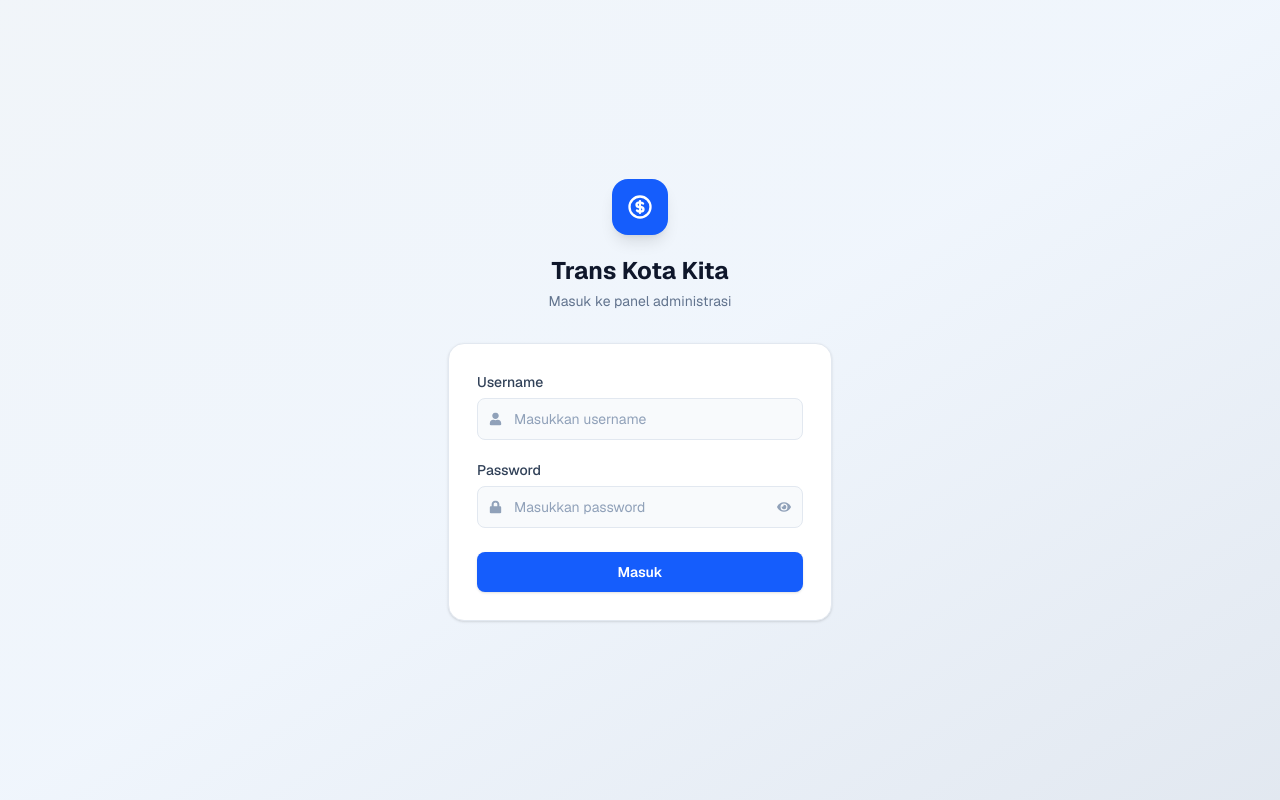
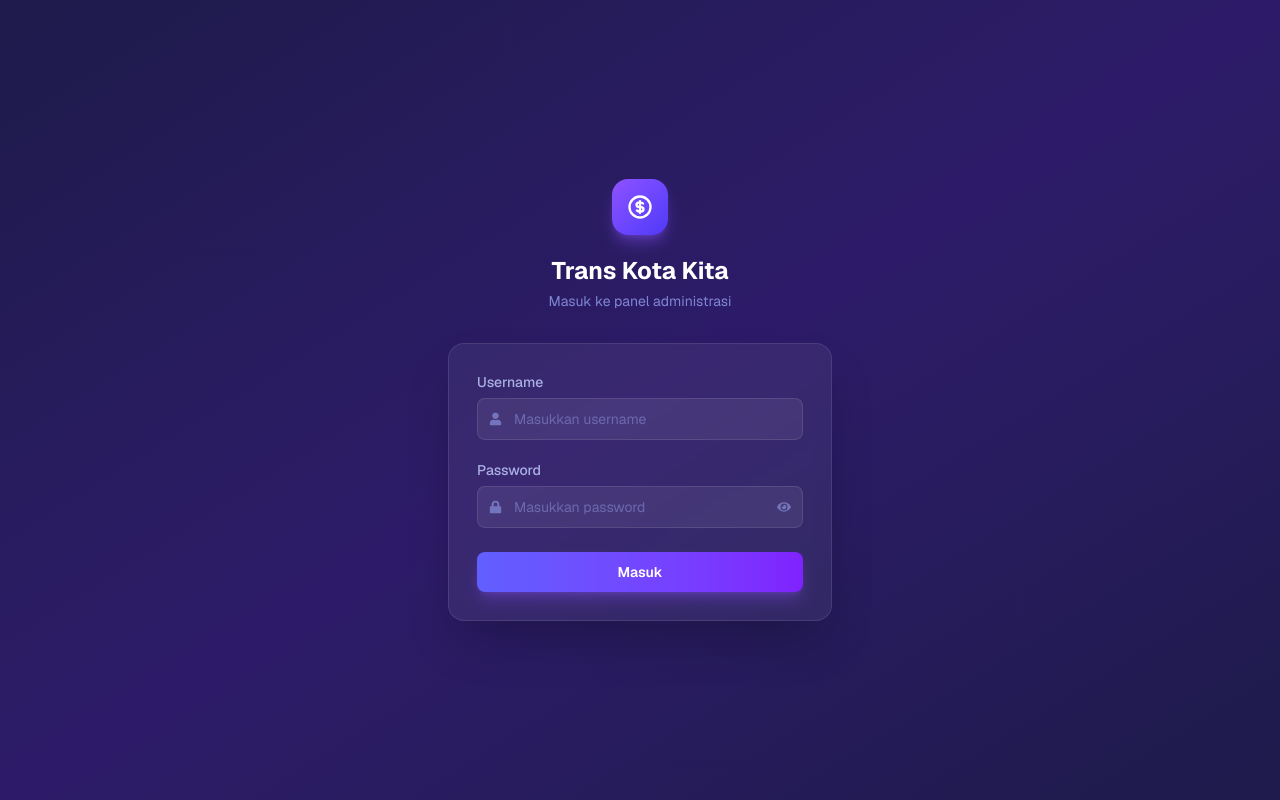
Before and after one commit to nzahrans/trans-money-v2, a Next.js app: page /auth in a window 1280 px wide. Built offline with nearby package versions, Linux system fonts and the light colour scheme.

Commit message:
feat: add dark mode styling to LoginForm and auth page

```diff
--- a/src/app/auth/page.tsx
+++ b/src/app/auth/page.tsx
@@ -2,7 +2,7 @@ import LoginForm from '../../components/LoginForm';
 
 export default function AuthPage() {
   return (
-    <div className="min-h-screen bg-gradient-to-br from-slate-100 via-blue-50/60 to-slate-200 dark:from-[#0a0f1a] dark:via-[#0d1b33] dark:to-[#0a0f1a] flex items-center justify-center p-4">
+    <div className="min-h-screen bg-gradient-to-br from-[#1e1b4b] via-[#2d1b69] to-[#1e1b4b] flex items-center justify-center p-4">
       <LoginForm />
     </div>
   );
--- a/src/components/LoginForm.tsx
+++ b/src/components/LoginForm.tsx
@@ -34,35 +34,35 @@ export default function LoginForm() {
     <div className="w-full max-w-sm">
       {/* Logo & Title */}
       <div className="text-center mb-8">
-        <div className="inline-flex items-center justify-center w-14 h-14 rounded-2xl bg-blue-600 shadow-lg mb-5">
+        <div className="inline-flex items-center justify-center w-14 h-14 rounded-2xl bg-gradient-to-br from-violet-500 to-indigo-600 shadow-lg shadow-violet-500/40 mb-5">
           <svg className="w-7 h-7 text-white" fill="none" stroke="currentColor" viewBox="0 0 24 24">
             <path strokeLinecap="round" strokeLinejoin="round" strokeWidth={2} d="M12 8c-1.657 0-3 .895-3 2s1.343 2 3 2 3 .895 3 2-1.343 2-3 2m0-8c1.11 0 2.08.402 2.599 1M12 8V7m0 1v8m0 0v1m0-1c-1.11 0-2.08-.402-2.599-1M21 12a9 9 0 11-18 0 9 9 0 0118 0z" />
           </svg>
         </div>
-        <h1 className="text-2xl font-bold text-slate-900 dark:text-white">Trans Kota Kita</h1>
-        <p className="text-sm text-slate-500 dark:text-slate-400 mt-1">Masuk ke panel administrasi</p>
+        <h1 className="text-2xl font-bold text-white">Trans Kota Kita</h1>
+        <p className="text-sm text-indigo-300/70 mt-1">Masuk ke panel administrasi</p>
       </div>
 
       {/* Card */}
-      <div className="bg-white dark:bg-[#161b27] rounded-2xl border border-slate-200 dark:border-slate-800 p-7 shadow-sm">
+      <div className="bg-white/[0.06] backdrop-blur-sm rounded-2xl border border-white/10 p-7 shadow-2xl">
         {error && (
-          <div className="mb-5 p-3 rounded-lg bg-red-50 dark:bg-red-500/10 border border-red-200 dark:border-red-500/20 text-sm text-red-600 dark:text-red-400 flex items-center gap-2">
-            <span className="w-1.5 h-1.5 rounded-full bg-red-500 flex-shrink-0" />
+          <div className="mb-5 p-3 rounded-lg bg-rose-500/10 border border-rose-500/20 text-sm text-rose-300 flex items-center gap-2">
+            <span className="w-1.5 h-1.5 rounded-full bg-rose-400 flex-shrink-0" />
             {error}
           </div>
         )}
         <form onSubmit={handleSubmit} className="flex flex-col gap-5">
           <div>
-            <label className="block text-sm font-medium text-slate-700 dark:text-slate-300 mb-1.5">
+            <label className="block text-sm font-medium text-indigo-200/80 mb-1.5">
               Username
             </label>
             <div className="relative">
-              <span className="absolute left-3 top-1/2 -translate-y-1/2 text-slate-400 pointer-events-none">
+              <span className="absolute left-3 top-1/2 -translate-y-1/2 text-indigo-300/50 pointer-events-none">
                 <FaUser size={13} />
               </span>
               <input
                 type="text"
-                className="w-full border border-slate-200 dark:border-slate-700 bg-slate-50 dark:bg-slate-900/50 pl-9 pr-4 py-2.5 rounded-lg text-sm focus:outline-none focus:ring-2 focus:ring-blue-500 focus:border-transparent transition-all text-slate-900 dark:text-slate-100 placeholder:text-slate-400"
+                className="w-full border border-white/10 bg-white/[0.07] pl-9 pr-4 py-2.5 rounded-lg text-sm focus:outline-none focus:ring-2 focus:ring-violet-400 focus:border-transparent transition-all text-white placeholder:text-indigo-300/40"
                 value={username}
                 onChange={(e) => setUsername(e.target.value)}
                 required
@@ -72,16 +72,16 @@ export default function LoginForm() {
             </div>
           </div>
           <div>
-            <label className="block text-sm font-medium text-slate-700 dark:text-slate-300 mb-1.5">
+            <label className="block text-sm font-medium text-indigo-200/80 mb-1.5">
               Password
             </label>
             <div className="relative">
-              <span className="absolute left-3 top-1/2 -translate-y-1/2 text-slate-400 pointer-events-none">
+              <span className="absolute left-3 top-1/2 -translate-y-1/2 text-indigo-300/50 pointer-events-none">
                 <FaLock size={13} />
               </span>
               <input
                 type={showPassword ? "text" : "password"}
-                className="w-full border border-slate-200 dark:border-slate-700 bg-slate-50 dark:bg-slate-900/50 pl-9 pr-10 py-2.5 rounded-lg text-sm focus:outline-none focus:ring-2 focus:ring-blue-500 focus:border-transparent transition-all text-slate-900 dark:text-slate-100 placeholder:text-slate-400"
+                className="w-full border border-white/10 bg-white/[0.07] pl-9 pr-10 py-2.5 rounded-lg text-sm focus:outline-none focus:ring-2 focus:ring-violet-400 focus:border-transparent transition-all text-white placeholder:text-indigo-300/40"
                 value={password}
                 onChange={(e) => setPassword(e.target.value)}
                 required
@@ -91,7 +91,7 @@ export default function LoginForm() {
               <button
                 type="button"
                 onClick={() => setShowPassword(prev => !prev)}
-                className="absolute right-3 top-1/2 -translate-y-1/2 text-slate-400 hover:text-slate-600 dark:hover:text-slate-300 transition-colors"
+                className="absolute right-3 top-1/2 -translate-y-1/2 text-indigo-300/50 hover:text-indigo-200 transition-colors"
                 tabIndex={-1}
               >
                 {showPassword ? <FaEyeSlash size={14} /> : <FaEye size={14} />}
@@ -100,7 +100,7 @@ export default function LoginForm() {
           </div>
           <button
             type="submit"
-            className="w-full bg-blue-600 hover:bg-blue-700 active:bg-blue-800 text-white py-2.5 rounded-lg font-semibold text-sm transition-colors disabled:opacity-60 disabled:cursor-not-allowed shadow-sm mt-1"
+            className="w-full bg-gradient-to-r from-indigo-500 to-violet-600 hover:from-indigo-600 hover:to-violet-700 text-white py-2.5 rounded-lg font-semibold text-sm transition-all shadow-lg shadow-violet-500/30 disabled:opacity-60 disabled:cursor-not-allowed mt-1"
             disabled={loading}
           >
             {loading ? (
```
